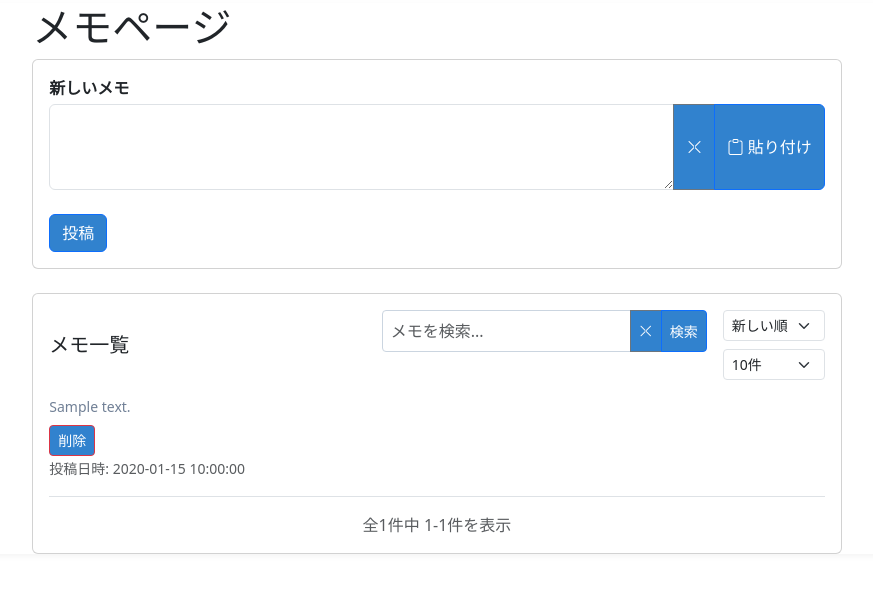
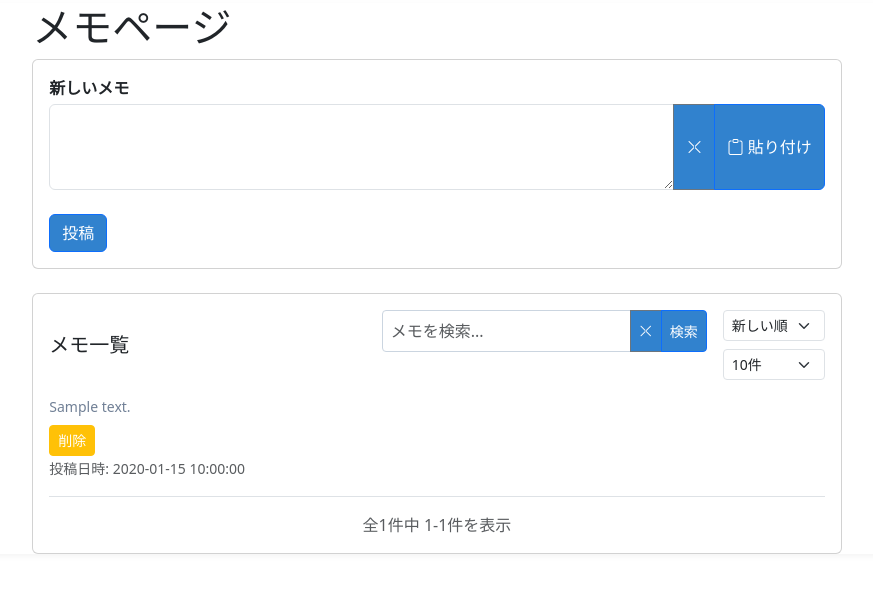
Before and after one commit to yxfhy/web-app-template, a FastAPI app: page /memo in a window 1280 px wide. Shown: the part 85-678 px from the top of the page, without its empty margins (203-1076 px from the left). Run offline with FastAPI, Linux system fonts and the light colour scheme; the visitor is signed in with stand-in values (Sample User, id 1); tables that the repository leaves empty hold one stand-in row (values such as "Sample post"); parts of the project's set-up code (start-up, migrations or seed data) failed here and were passed over; some libraries are stand-ins or nearby versions.

Commit message:
削除ボタンのスタイルを変更し、視認性を向上させました。ボタンの色を警告色に設定し、ユーザーが削除操作をより明確に認識できるようにしました。

```diff
--- a/templates/memo.html
+++ b/templates/memo.html
@@ -75,7 +75,7 @@
                                     </button>
                                     {% endif %}
                                     <form method="POST" action="/memo/delete/{{ memo.id }}" style="margin: 0;">
-                                        <button type="submit" class="btn btn-danger btn-sm" onclick="return confirm('このメモを削除してもよろしいですか？')">削除</button>
+                                        <button type="submit" class="btn btn-warning btn-sm" style="background-color: #ffc107 !important; color: white !important;" onclick="return confirm('このメモを削除してもよろしいですか？')">削除</button>
                                     </form>
                                 </div>
                             </div>
```
